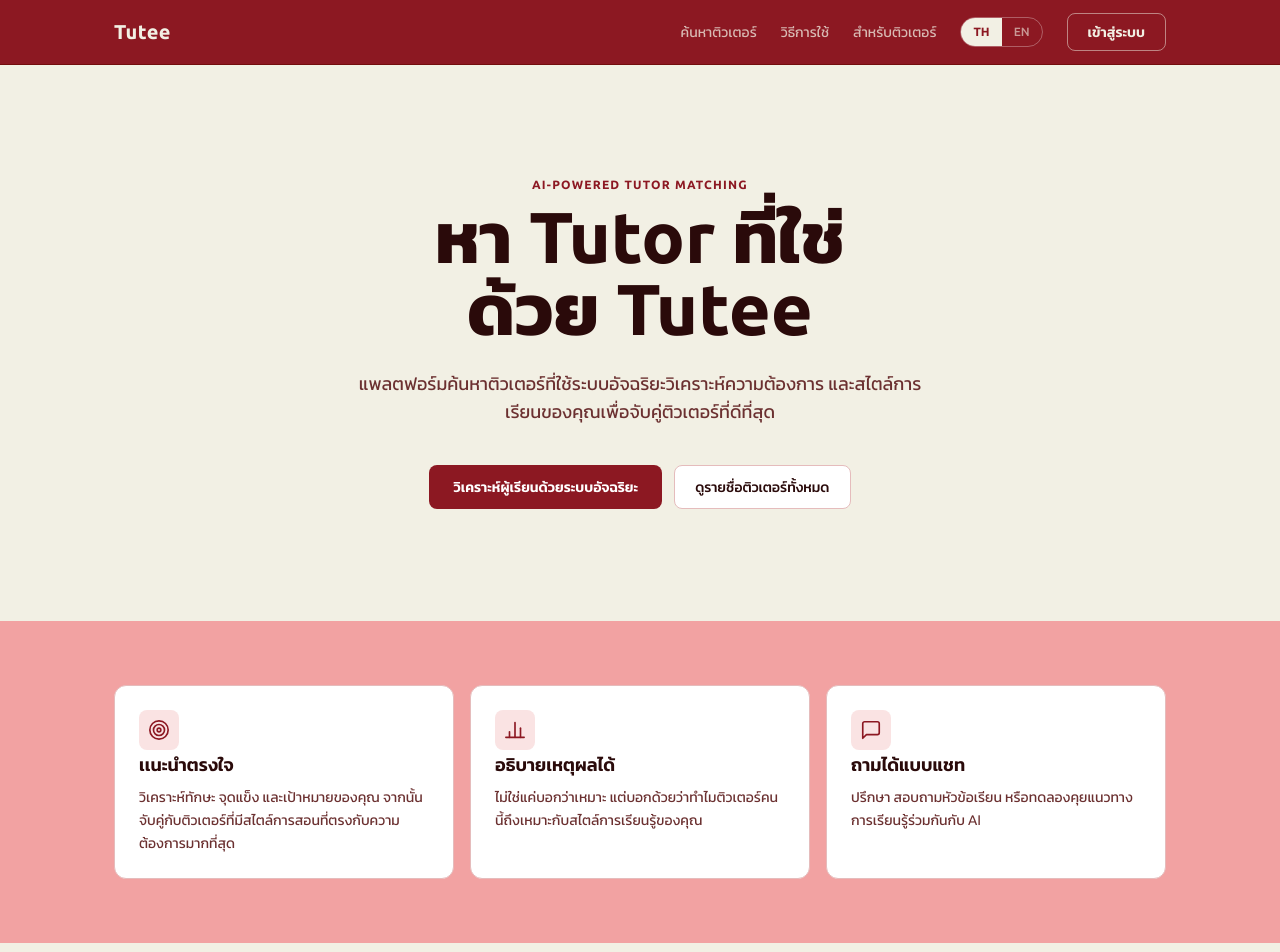
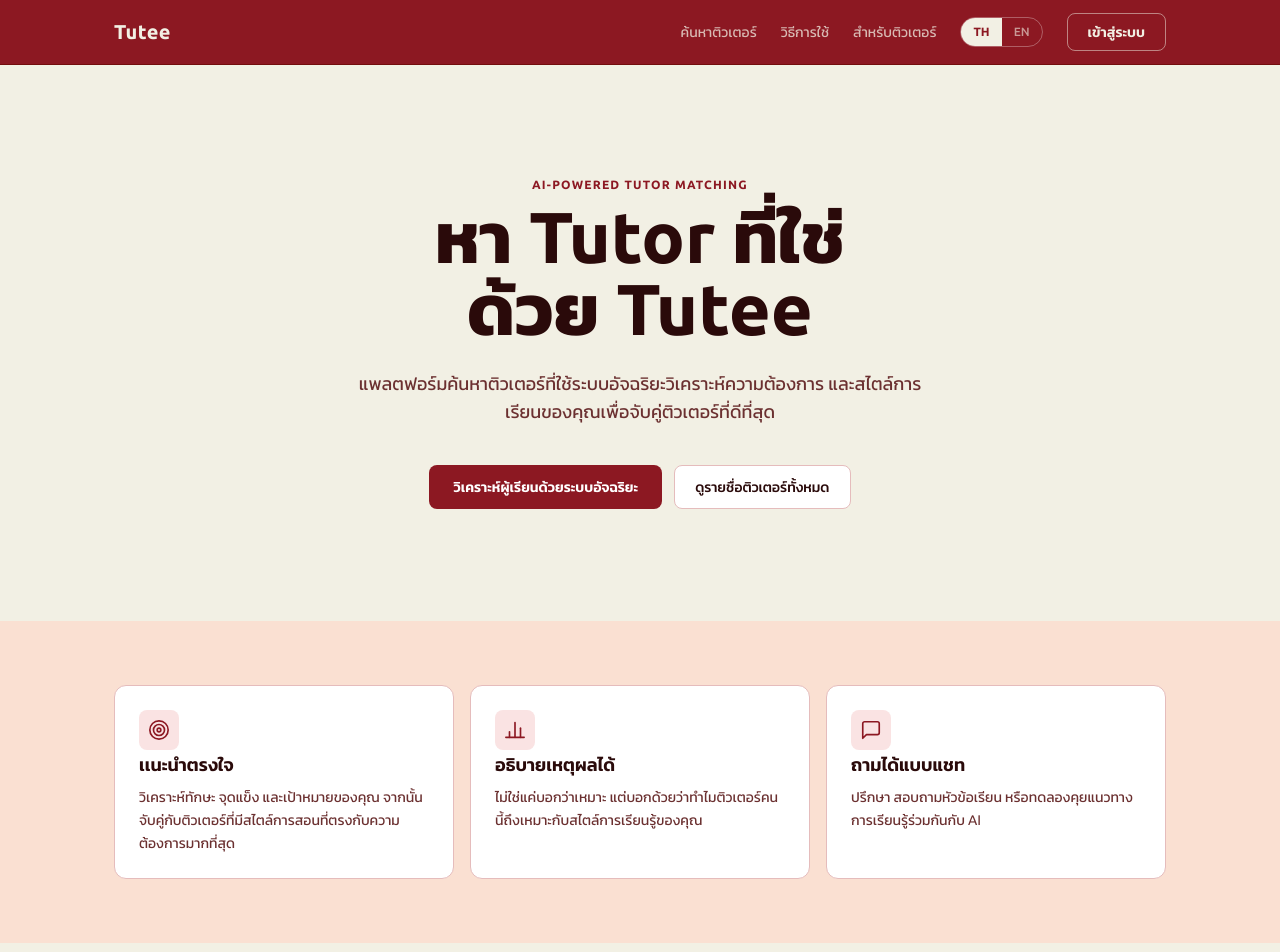
Before and after one commit to BBINGOAL/Tutee, a React (Vite) app in the folder frontend/: page / in a window 1280 px wide. Shown: the top 952 px of the page. Built offline with nearby package versions, Linux system fonts and the light colour scheme; no server answers.

Commit message:
chore: add Tailwind CSS configuration file

```diff
--- a/frontend/tailwind.config.js
+++ b/frontend/tailwind.config.js
@@ -10,7 +10,7 @@
             // ===== Custom Colors =====
             colors: {
                 'cream':          '#F2F0E4',  // พื้นหลัก (Off-white warm)
-                'cream-dark':     '#F2A2A2',  // พื้นหลัง section รอง (Blush Pink)
+                'cream-dark':     '#FAE0D2',  // พื้นหลัง section รอง (Soft Peach)
                 'card':           '#FFFFFF',  // การ์ดขาว
                 'border-soft':    '#E5BCBC',  // เส้นขอบ (warm pink-tinted)
                 'brand-red':      '#8C1822',  // Primary accent
```
